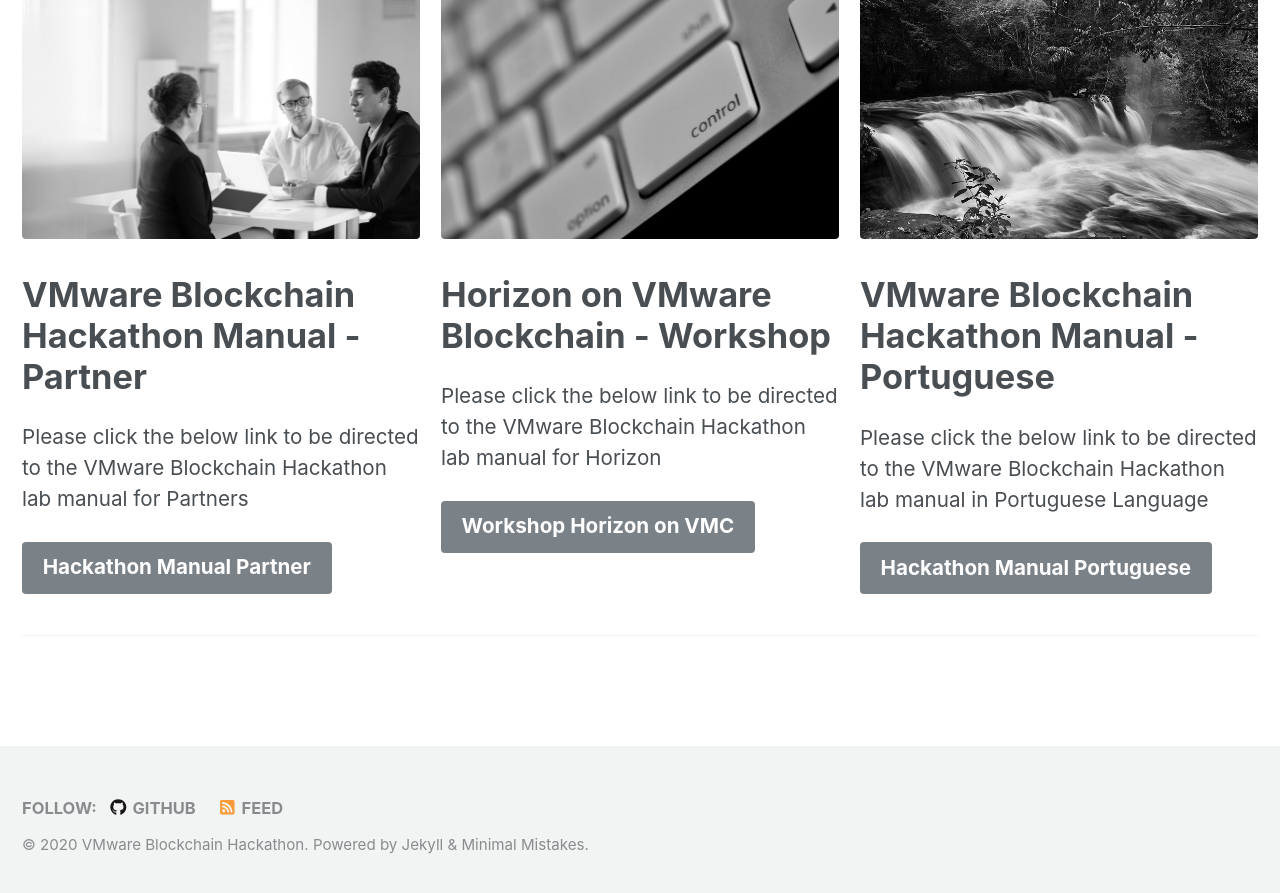
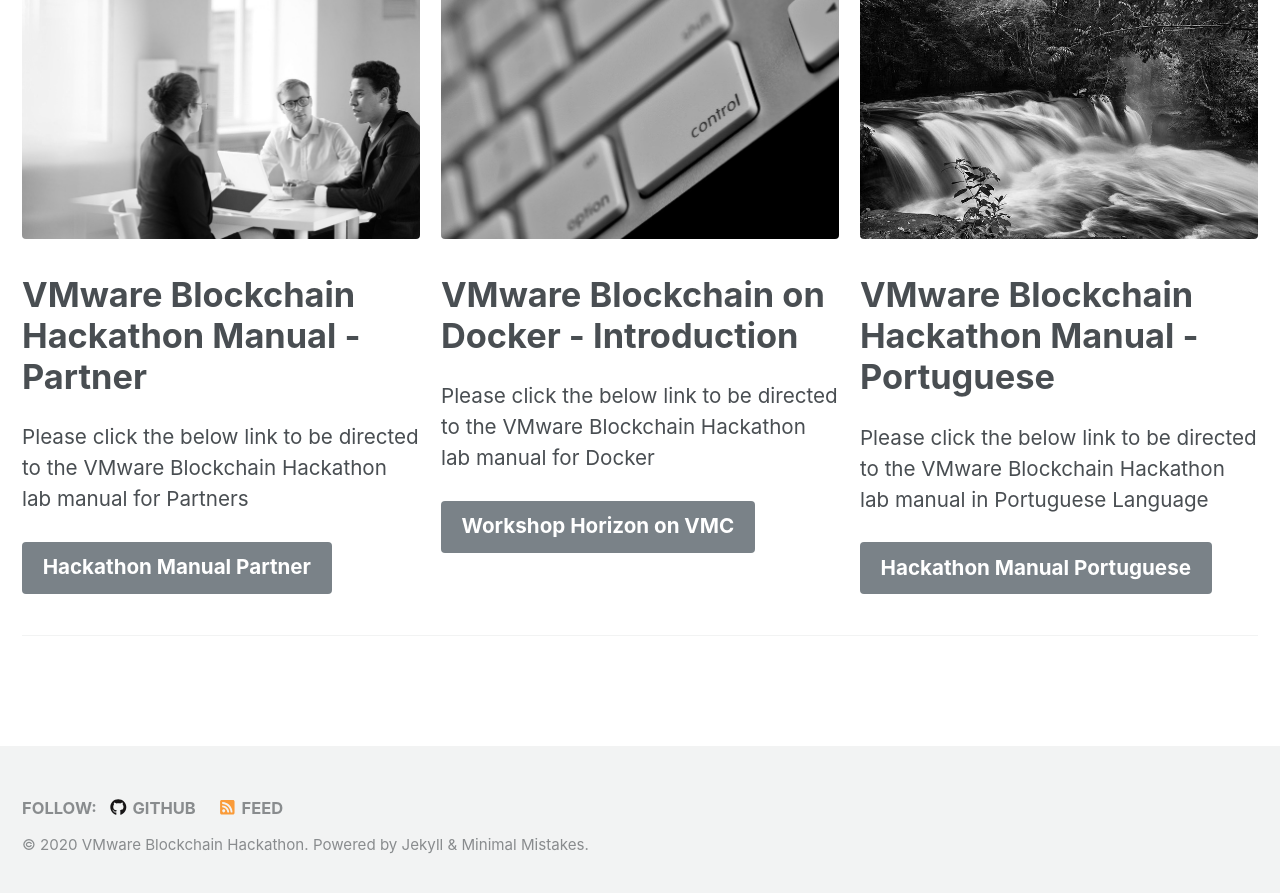
Before and after one commit to vmwblockchain/vmwblockchain.github.io, a Jekyll site: the page built from index.html, in a window 1280 px wide and 900 px high, scrolled down 1203 px. Shown: the top 893 px of the window. Built offline with Jekyll 4.4.1, drawn with Linux system fonts in a browser that asks for light colours; nearby versions of some CDN libraries; the list of posts is cut into pages by our own code.

Commit message:
Update index.html

```diff
--- a/index.html
+++ b/index.html
@@ -37,9 +37,9 @@
     btn_label: "Hackathon Manual Partner"
     btn_class: "btn--primary"
   - image_path: /assets/images/workshop_01.jpg
-    alt: "Workshop Content - Horizon on VMC "
-    title: "Horizon on VMware Blockchain - Workshop"
-    excerpt: 'Please click the below link to be directed to the VMware Blockchain Hackathon lab manual for Horizon'
+    alt: "Workshop Content - VMware Blockchain on Docker "
+    title: "VMware Blockchain on Docker - Introduction"
+    excerpt: 'Please click the below link to be directed to the VMware Blockchain Hackathon lab manual for Docker'
     url: "https://vmwblockchain.github.io/workshop-manual-horizon/"
     btn_label: "Workshop Horizon on VMC"
     btn_class: "btn--primary"
```
